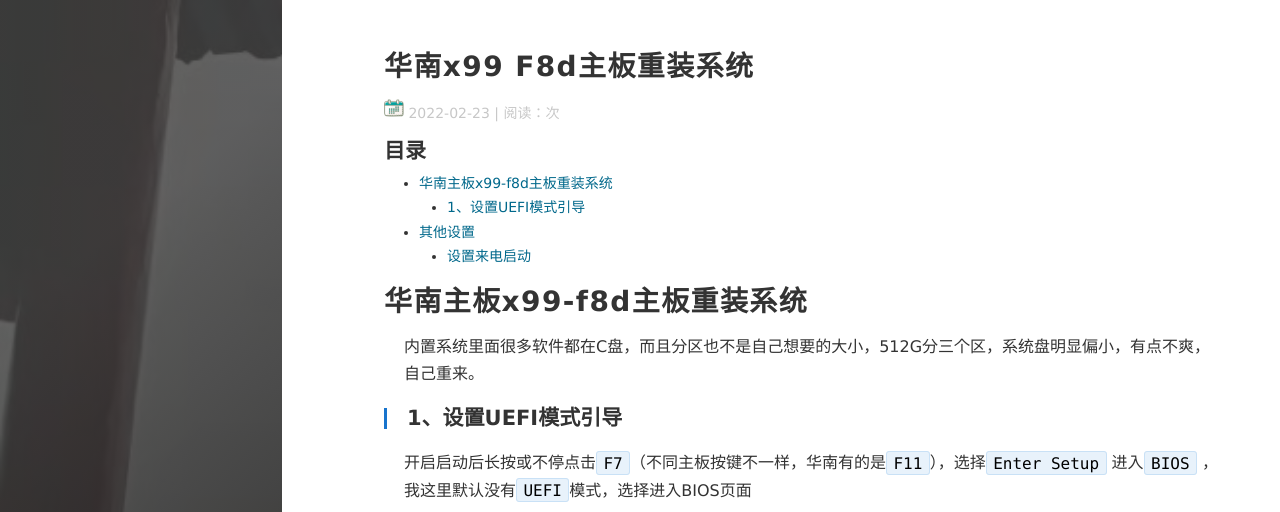
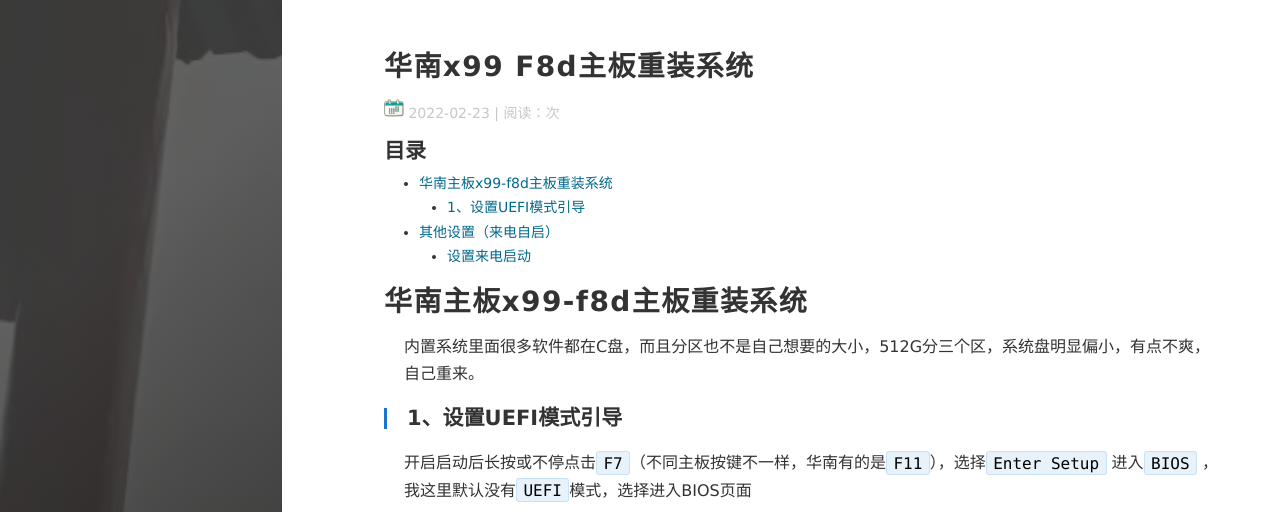
Before and after one commit to geray-zsg/geray-zsg.github.io, a Jekyll site: the page built from _posts/2022-2-23-华南x99-f8d主板重装系统.md, in a window 1280 px wide and 1400 px high. Shown: the top 512 px of the window. Built offline with Jekyll 4.4.1, drawn with Linux system fonts in a browser that asks for light colours; nearby versions of some CDN libraries; our own code applies the rules of GitHub Pages for plain Markdown files; comment, search, counter and statistics services are not loaded.

Commit message:
Update 2022-2-23-华南x99-f8d主板重装系统.md
来电自启

```diff
--- a/_posts/2022-2-23-华南x99-f8d主板重装系统.md
+++ b/_posts/2022-2-23-华南x99-f8d主板重装系统.md
@@ -20,7 +20,7 @@
 
 ![3](/images/posts/2022-2-23-System-Install/3.jpg)
 
-# 其他设置
+# 其他设置（来电自启）
 > 主要用来实现远程开机
 参考链接：https://www.jianshu.com/p/3af4b50d2b49
 
@@ -45,4 +45,6 @@
 
 ![远程开机](/images/posts/2022-2-23-System-Install/3.png)
 
+
+
 不行可参考连接：http://www.dnxtc.net/zixun/zhuangjijiaocheng/2019-02-23/3567.html
```
